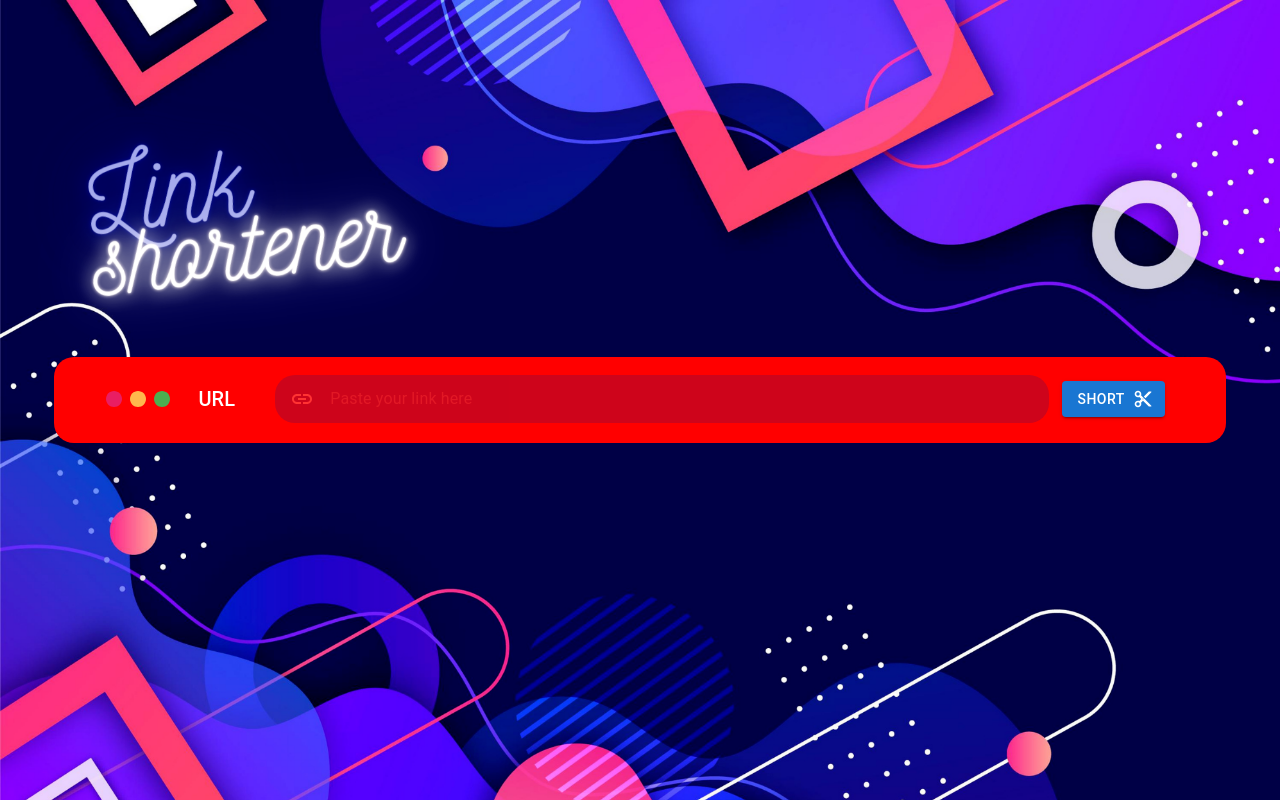
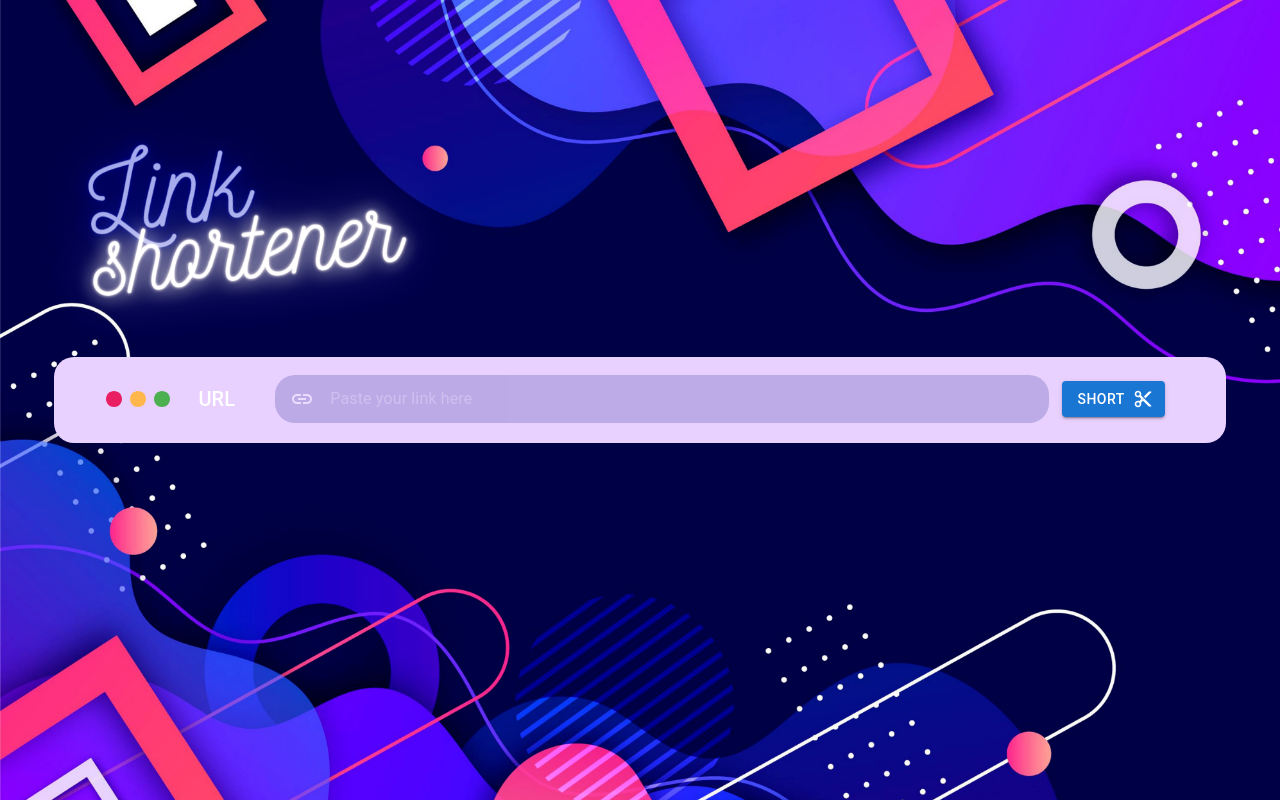
Before and after one commit to ThuryaNasser/Link-shortener-website, a React (Create React App) app: page / in a window 1280 px wide. Built offline with nearby package versions, Linux system fonts and the light colour scheme.

Commit message:
revert changese

```diff
--- a/src/css/main-bar.css
+++ b/src/css/main-bar.css
@@ -1,6 +1,6 @@
 .main-bar-style {
   padding: 10px 24px 0 24px;
-  background-color: red;
+  background-color: #e9d1ff;
   border-radius: 20px;
   margin: auto;
 }
```
